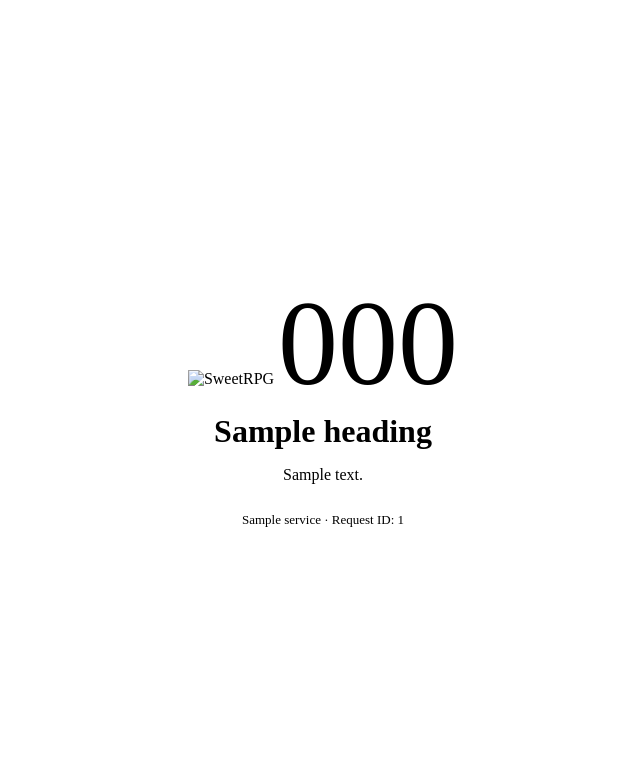
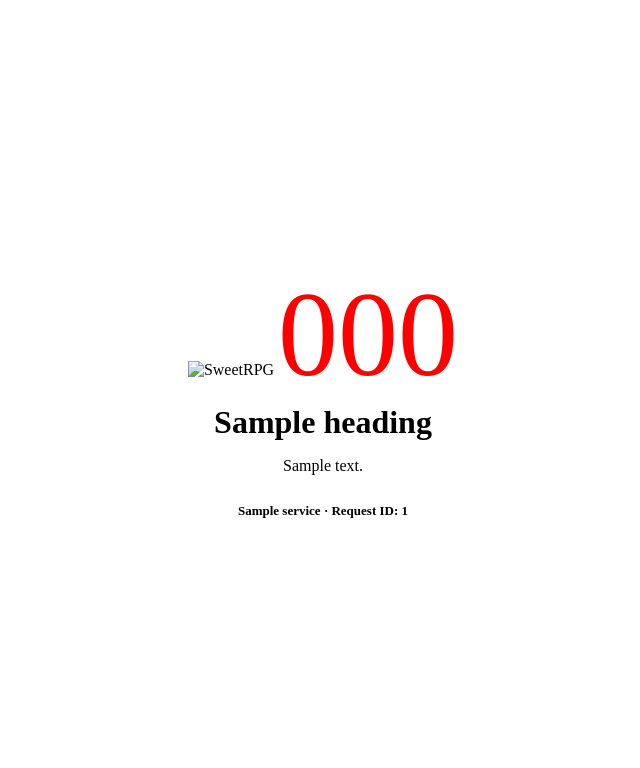
Before and after one commit to sweetrpg/shared-web, a Flask app: template src/templates/error.html in a window 1280 px wide. Shown: the top 768 px of the page, without its empty margins (317-957 px from the left). Run offline with Flask 3, Linux system fonts and the light colour scheme; the template is opened without the code that fills it: most values are stand-ins (such as "Sample title", 1, 10 or a date in 2020); parts of the project's set-up code (start-up, migrations or seed data) failed here and were passed over.

Commit message:
feat(error): style error status and meta in error template

```diff
--- a/src/templates/error.html
+++ b/src/templates/error.html
@@ -34,7 +34,7 @@
         .error-logo { margin: 0 auto 24px; }
         [data-theme="light"] .error-logo-dark { display: none; }
         [data-theme="dark"] .error-logo-light { display: none; }
-        .error-status { font-size: 120px; }
+        .error-status { font-size: 120px; color: red; }
         .error-page h1 { margin: 0 0 12px; }
         .error-meta {
             margin-top: 28px;
@@ -51,11 +51,11 @@
         <h1>{{ heading }}</h1>
         <p class="text-muted">{{ description }}</p>
         {% if service or request_id %}
-        <p class="error-meta">
+        <h6 class="error-meta">
             {% if service %}{{ service }}{% endif %}
             {% if service and request_id %} &middot; {% endif %}
             {% if request_id %}Request ID: {{ request_id }}{% endif %}
-        </p>
+        </h6>
         {% endif %}
     </div>
 </body>
```
